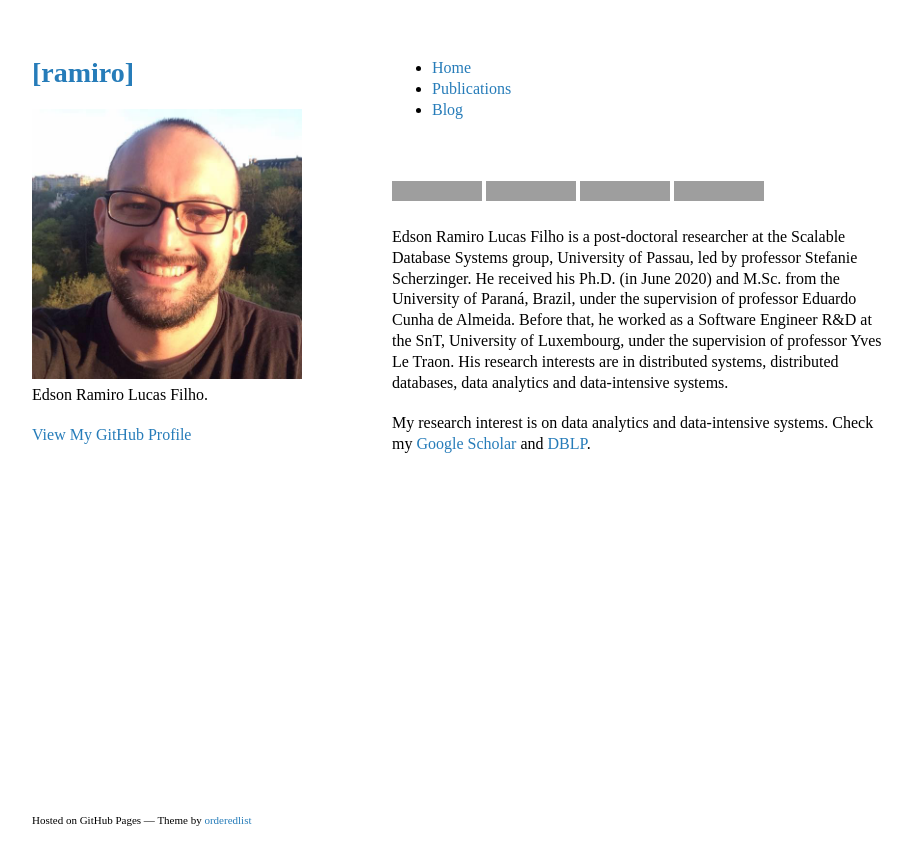
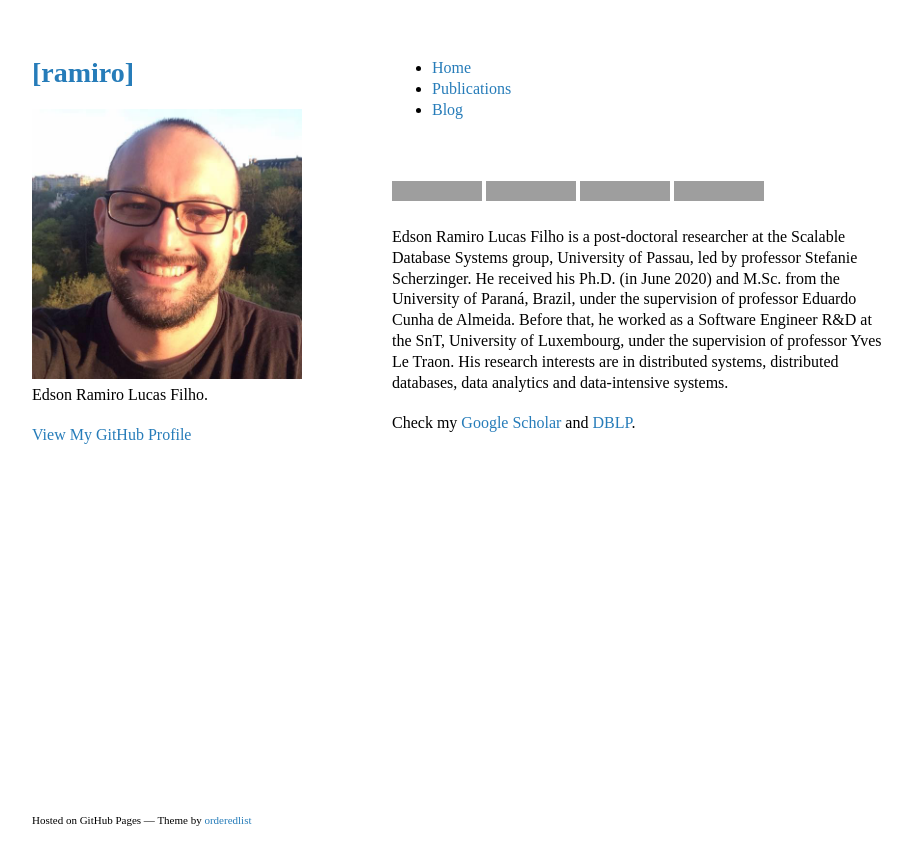
Before and after one commit to edsonrl/edsonrl.github.io, a Jekyll site: the page built from index.md, in a window 1280 px wide, cut to the strip 0-865 px from the top of the page. Shown: the whole strip, without its empty margins (178-1090 px from the left). Built offline with Jekyll 4.4.1, drawn with Linux system fonts in a browser that asks for light colours; grey boxes are pictures that could not be loaded.

Commit message:
remove unnecessary description

```diff
--- a/_includes/about.html
+++ b/_includes/about.html
@@ -1,3 +1,3 @@
 Edson Ramiro Lucas Filho is a post-doctoral researcher at the Scalable Database Systems group, University of Passau, led by professor Stefanie Scherzinger. He received his Ph.D. (in June 2020) and M.Sc. from the University of Paraná, Brazil, under the supervision of professor Eduardo Cunha de Almeida. Before that, he worked as a Software Engineer R&D at the SnT, University of Luxembourg, under the supervision of professor Yves Le Traon. His research interests are in distributed systems, distributed databases, data analytics and data-intensive systems.
 
-My research interest is on data analytics and data-intensive systems. Check my [Google Scholar](https://scholar.google.com/citations?user=4IypnHsAAAAJ&hl=en) and [DBLP](https://dblp.uni-trier.de/pid/149/9260.html).
+Check my [Google Scholar](https://scholar.google.com/citations?user=4IypnHsAAAAJ&hl=en) and [DBLP](https://dblp.uni-trier.de/pid/149/9260.html).
```
